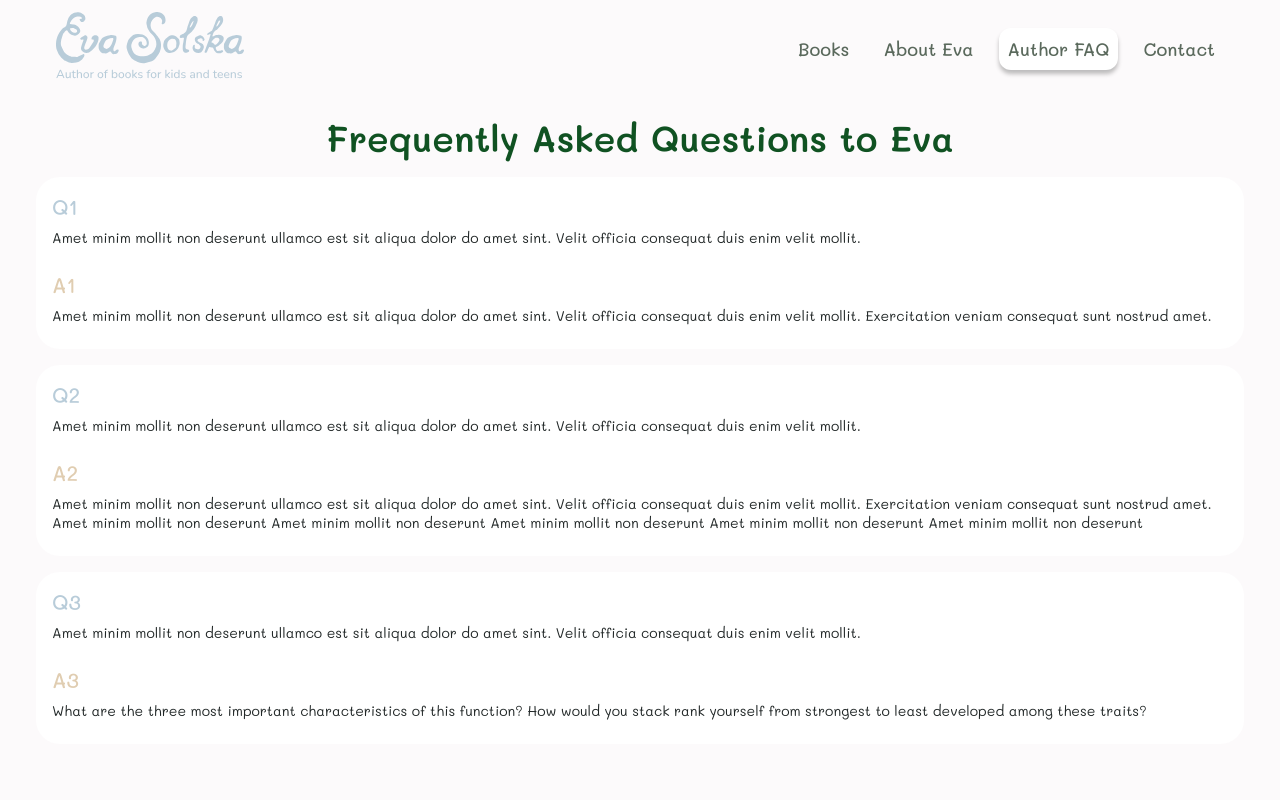
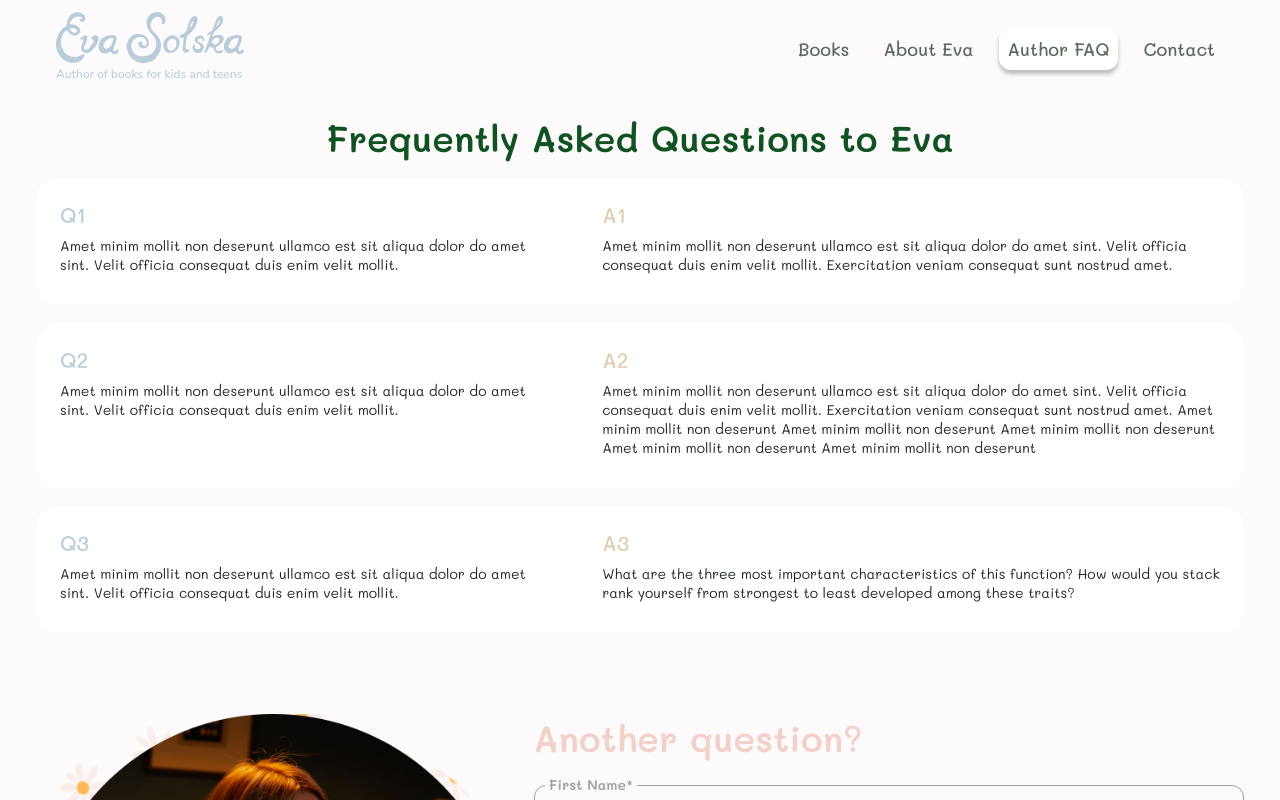
Before and after one commit to mc-nastasya/capstone, a React (Create React App) app: page /faq in a window 1280 px wide. Shown: the top 800 px of the page. Built offline with nearby package versions, Linux system fonts and the light colour scheme.

Commit message:
add desktop styling

```diff
--- a/src/components/FAQCard/FAQCard.scss
+++ b/src/components/FAQCard/FAQCard.scss
@@ -6,10 +6,18 @@
 .faq-card {
     padding: 16px;
     background-color: $white;
-    display: flex;
-    flex-direction: column;
+    display: grid;
     gap: 1rem;
     border-radius: 24px;
+
+    @include tablet {
+        padding: 24px;
+    }
+
+    @include tablet {
+        grid-template-columns: 1fr 1.25fr;
+        gap: 3rem;
+    }
 
     &__title, &__text {
         margin: 0;
--- a/src/components/FAQSection/FAQSection.scss
+++ b/src/components/FAQSection/FAQSection.scss
@@ -14,9 +14,19 @@
         margin-bottom: 5rem;
     }
 
+    @include desktop {
+        padding: 0;
+        @include desktop-center;
+        gap: 2.25rem;
+    }
+
     &__title {
         text-align: center;
         color: $accent-2;
         margin: 1rem 0 0;
+
+        @include desktop {
+            margin-bottom: .7rem;
+        }
     }
 }
```
